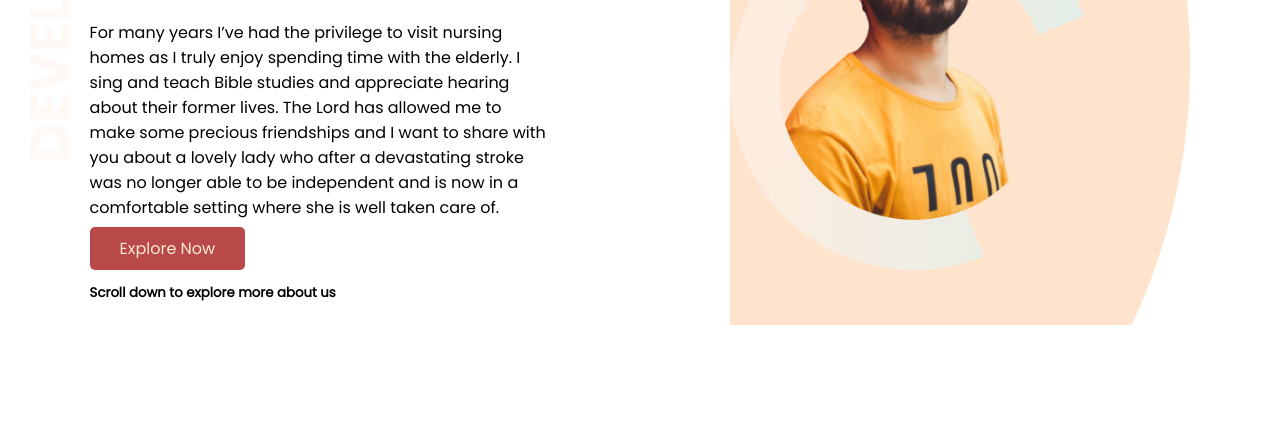
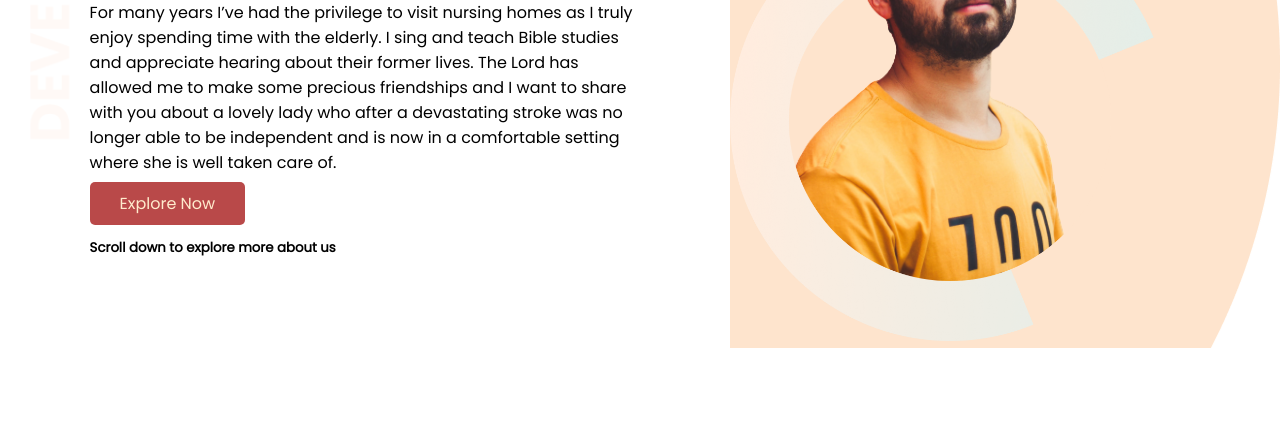
Before and after one commit to keya12345/first-assignment, a plain HTML site: page index.html in a window 1280 px wide. Shown: the part 220-641 px from the top of the page. Drawn offline with Linux system fonts and the light colour scheme.

Commit message:
my assignment

```diff
--- a/style.css
+++ b/style.css
@@ -16,8 +16,8 @@ h2{
 
 .flex{
     display: flex;
-    margin-bottom: 100px;
-    margin-top: 20px;
+    margin-bottom: 150px;
+
 
 }
 .orange{
@@ -26,7 +26,7 @@ h2{
 .width{
     width: 60%;
     margin-left: 7%;
-    margin-right: 7%;
+
 }
 .width img{
    width: 80%;
```
